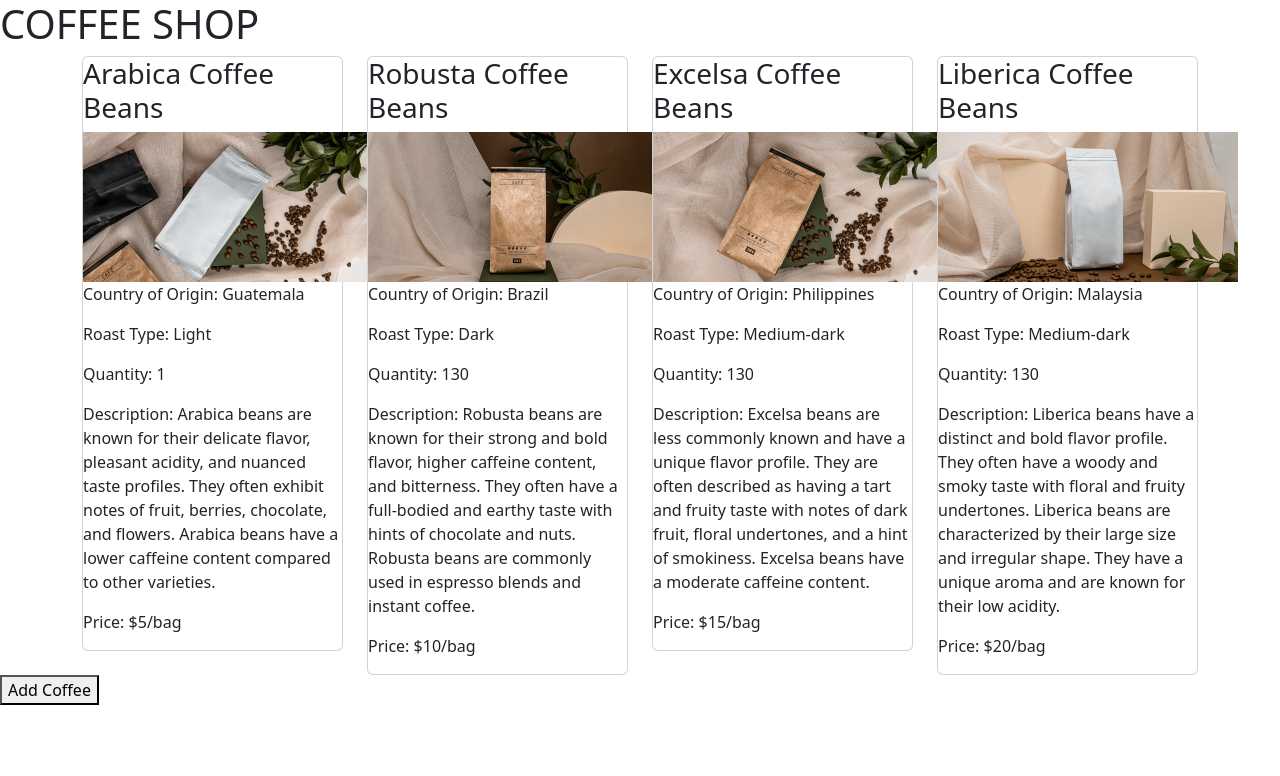
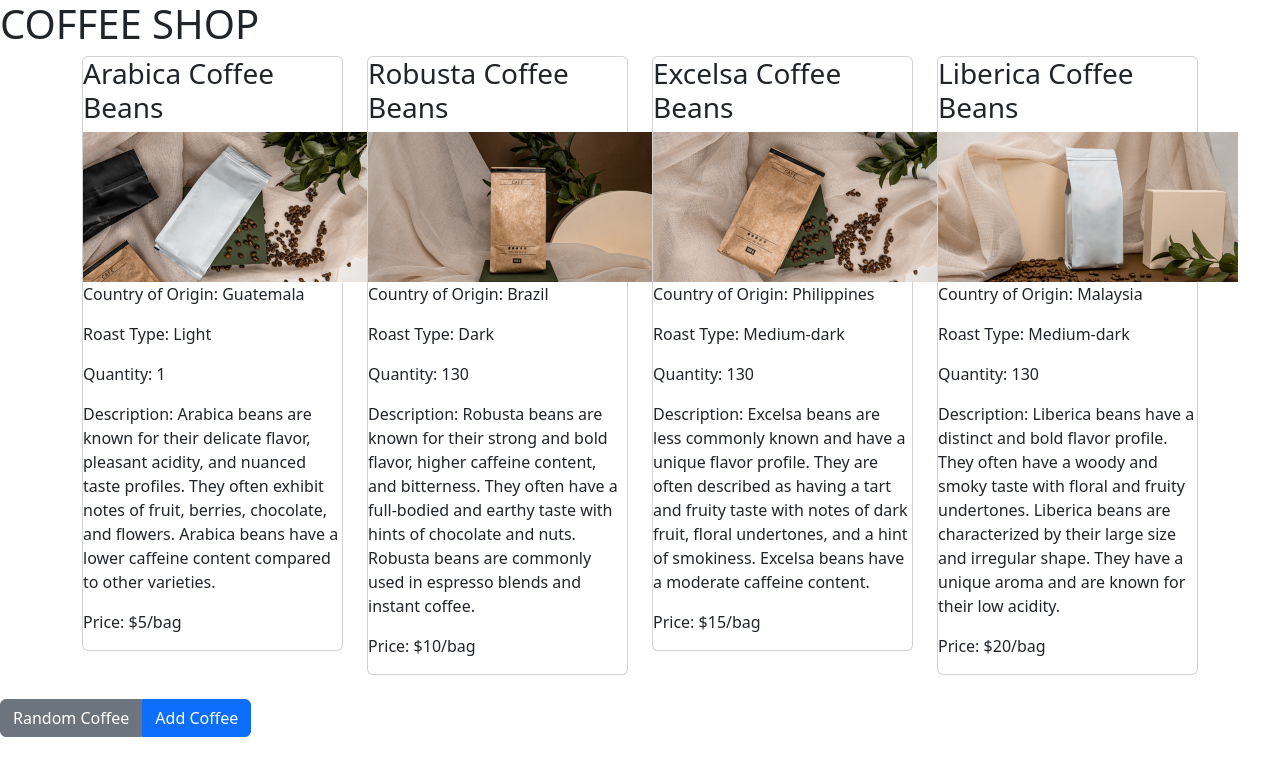
Before and after one commit to MarcusKyung/inventory-tracker, a React (Create React App) app: page / in a window 1280 px wide. Shown: the top 776 px of the page. Built offline with nearby package versions, Linux system fonts and the light colour scheme.

Commit message:
add buttongroup and randomCoffee()

```diff
--- a/src/components/CoffeeControl.js
+++ b/src/components/CoffeeControl.js
@@ -8,6 +8,9 @@ import Coffee1 from './../img/Coffee1.png';
 import Coffee2 from './../img/Coffee2.png';
 import Coffee3 from './../img/Coffee3.png';
 import Coffee4 from './../img/Coffee4.png';
+import '/node_modules/bootstrap/dist/css/bootstrap.min.css';
+import Button from "react-bootstrap/Button";
+import { ButtonGroup } from "react-bootstrap";
 
 class CoffeeControl extends React.Component {
   constructor(props) {
@@ -119,6 +122,13 @@ class CoffeeControl extends React.Component {
     this.setState({ selectedCoffee });
   }
 
+  handleRandomCoffee = () => {
+    const randomIndex = Math.floor(Math.random() * this.state.mainCoffeeList.length);
+    const randomCoffee = this.state.mainCoffeeList[randomIndex];
+    this.setState({
+      selectedCoffee: randomCoffee
+    });
+  }
 
   render(){
     let currentlyVisibleState = null;
@@ -140,7 +150,11 @@ class CoffeeControl extends React.Component {
     return (
     <React.Fragment>
       {currentlyVisibleState}
-      <button onClick={this.handleClick}>{buttonText}</button>
+      <br />
+      <ButtonGroup aria-label="Basic example">
+        <Button variant="secondary" onClick={this.handleRandomCoffee}>Random Coffee</Button>
+        <Button onClick={this.handleClick} style={{ display: 'block', margin: '0 auto' }}>{buttonText}</Button>
+      </ButtonGroup>
     </React.Fragment>
   );
   }
```
